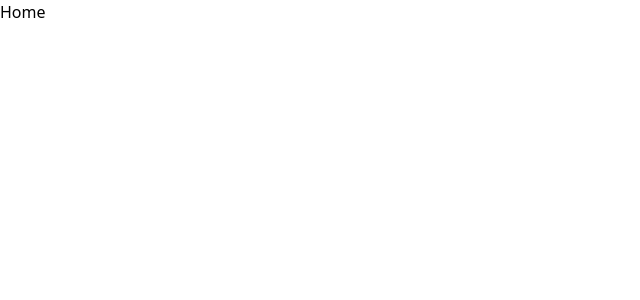
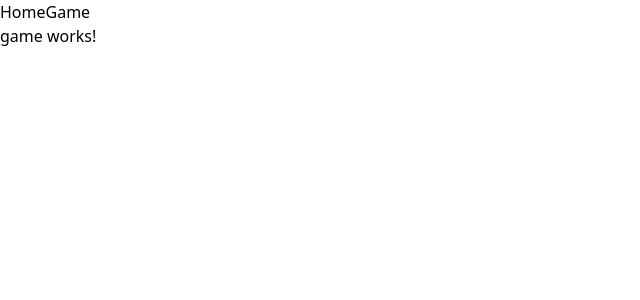
Before and after one commit to Novytska12321/lesson3, an Angular app: page /game in a window 1280 px wide. Before the commit this address led to /. Shown: the top 300 px of the page, without its empty margins (0-640 px from the left). Built offline with nearby package versions, Linux system fonts and the light colour scheme.

Commit message:
add empty game component

```diff
--- a/src/app/app.html
+++ b/src/app/app.html
@@ -1,5 +1,5 @@
 <header>
-  <nav><a [routerLink]="'/home'">Home</a></nav>
+  <nav><a [routerLink]="'/home'">Home</a> <a [routerLink]="'/game'">Game</a></nav>
 </header>
 <main>
   <router-outlet />
--- a/src/app/app.routes.ts
+++ b/src/app/app.routes.ts
@@ -1,6 +1,8 @@
 import { Routes } from '@angular/router';
 import { HomeComponent } from './views/home/home.component';
+import { GameComponent } from './views/game/ui/game.component';
 
 export const routes: Routes = [
   { path: 'home', component: HomeComponent },
+  { path: 'game', component: GameComponent },
 ];
--- /dev/null
+++ b/src/app/views/game/ui/game.component.html
@@ -0,0 +1 @@
+<p>game works!</p>
```
Also changed, not shown: src/app/views/game/ui/game.component.ts (added, +9 -0 lines), src/app/views/game/ui/game.component.css (added).
